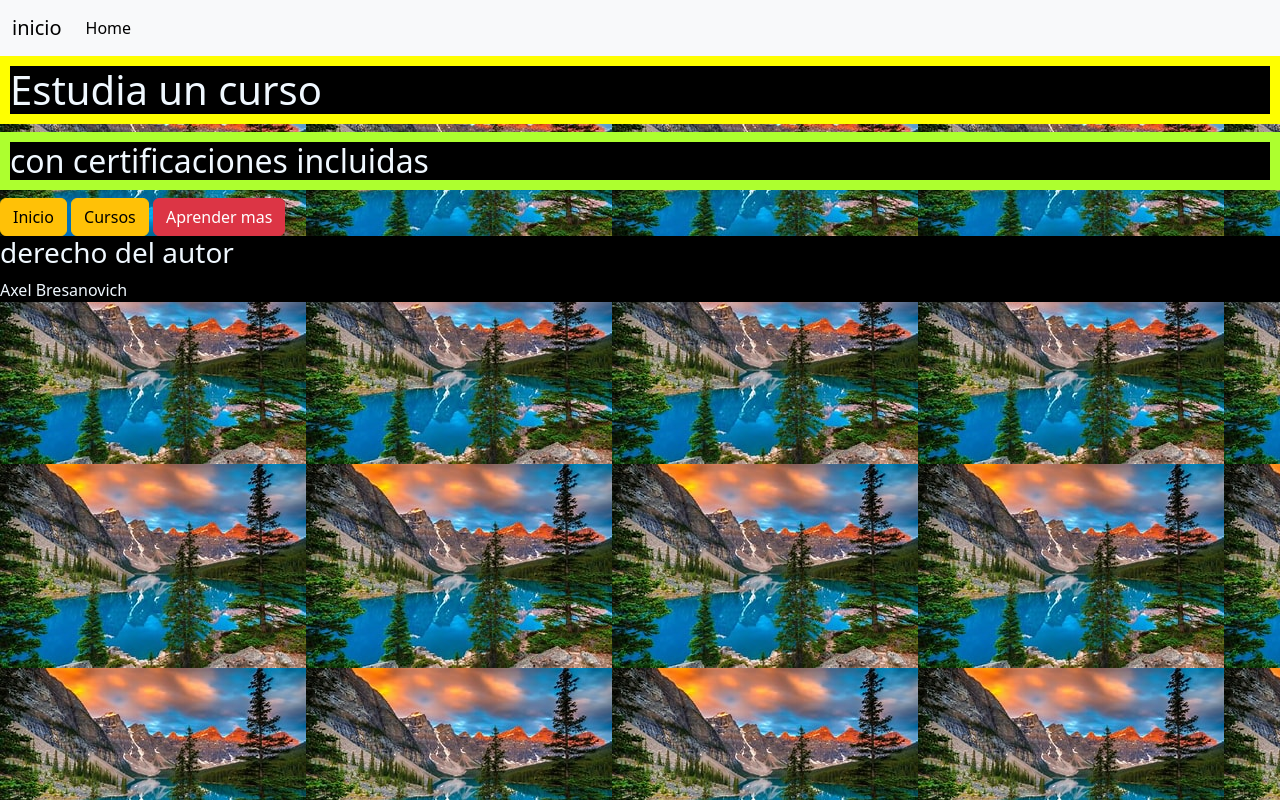
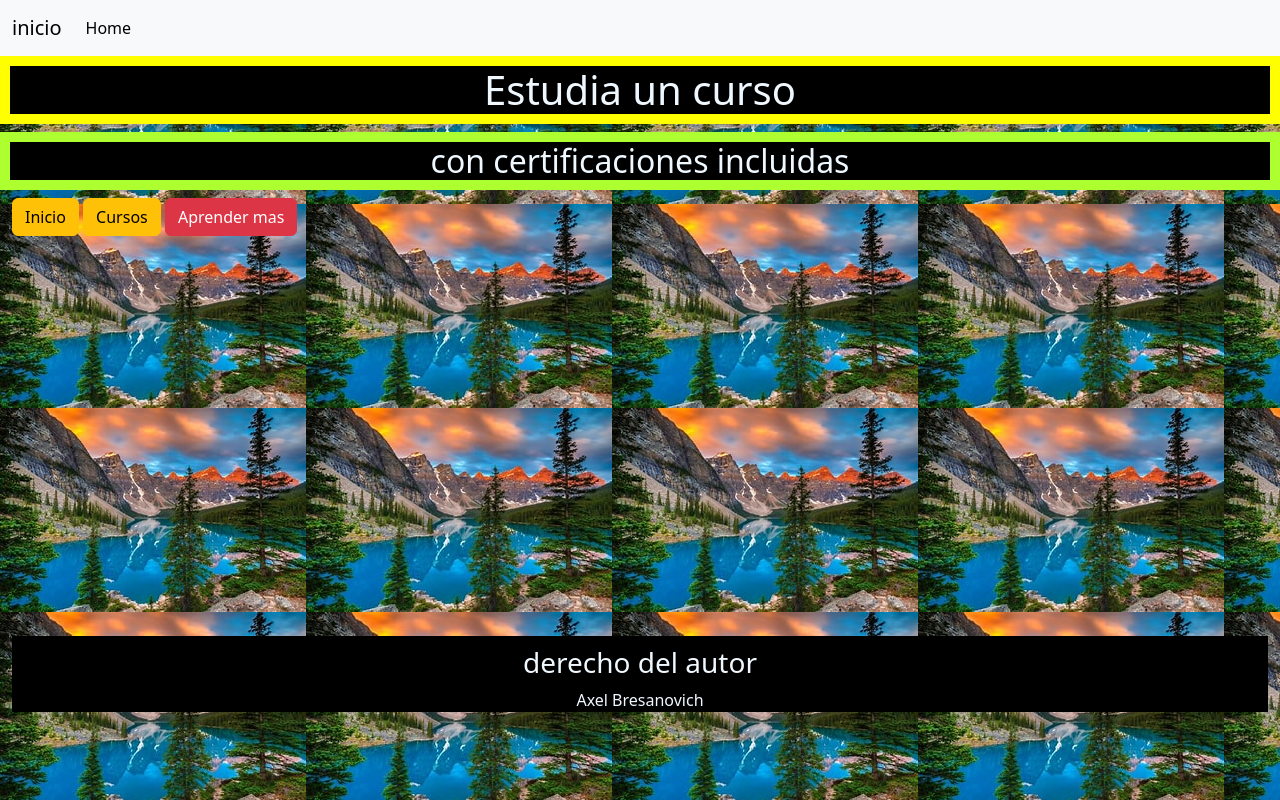
Before and after one commit to Axelbresa/trab-axel, a plain HTML site: page inicio.html in a window 1280 px wide. Shown: the top 800 px of the page. Drawn offline with nearby package versions, Linux system fonts and the light colour scheme.

Commit message:
ajuste de la imagen y acomede el footer

```diff
--- a/inicio.html
+++ b/inicio.html
@@ -8,6 +8,7 @@
   </head>
   <body>
     <header>
+
       <nav class="navbar navbar-expand-lg bg-body-tertiary">
         <div class="container-fluid">
           <a class="navbar-brand" href="#">inicio</a>
@@ -26,45 +27,49 @@
       footer{
         background-color: black;
         color: aliceblue;
+        padding-top: 10px;
+        margin-top:400px;
+        text-align: center;
       }
-  .fondo{
+  body{
     background-image: url(paisaje.jpg);
-    height: 10000cqmax;
+    height: 100vh;
 }
+
   h1{
-
     border: solid yellow 10px;
     background-color: black;
     color: aliceblue;
+    text-align: center;
   }
   h2{
     border: solid greenyellow 10px;
     background-color: black;
     color: aliceblue;
+    text-align: center;
   }
-</style>
-<div class="fondo">
-<H1>Estudia un curso</H1>
-<h2>con certificaciones incluidas</h2>
-<style>
   .container{
 background-color: blue;
 color: white;
 border: solid green;
   }
 </style>
+<div class="fondo">
+<H1>Estudia un curso</H1>
+<h2>con certificaciones incluidas</h2>
+<div class="container-fluid">
 <button type="button" class="btn btn-warning">Inicio</button>
 <button type="button" class="btn btn-warning">Cursos</button>
 
 <a href="cursos.html">
 <button type="button" class="btn btn-danger">Aprender mas</button>
 </a>
-</a>
 <footer>
   <h3>derecho del autor</h3>
   <p>Axel Bresanovich</p>
 </footer>
 </div>
+</div>
 <script src="https://cdn.jsdelivr.net/npm/bootstrap@5.3.0-alpha3/dist/js/bootstrap.bundle.min.js" integrity="sha384-ENjdO4Dr2bkBIFxQpeoTz1HIcje39Wm4jDKdf19U8gI4ddQ3GYNS7NTKfAdVQSZe" crossorigin="anonymous"></script>
   </body>
 </html>
```
